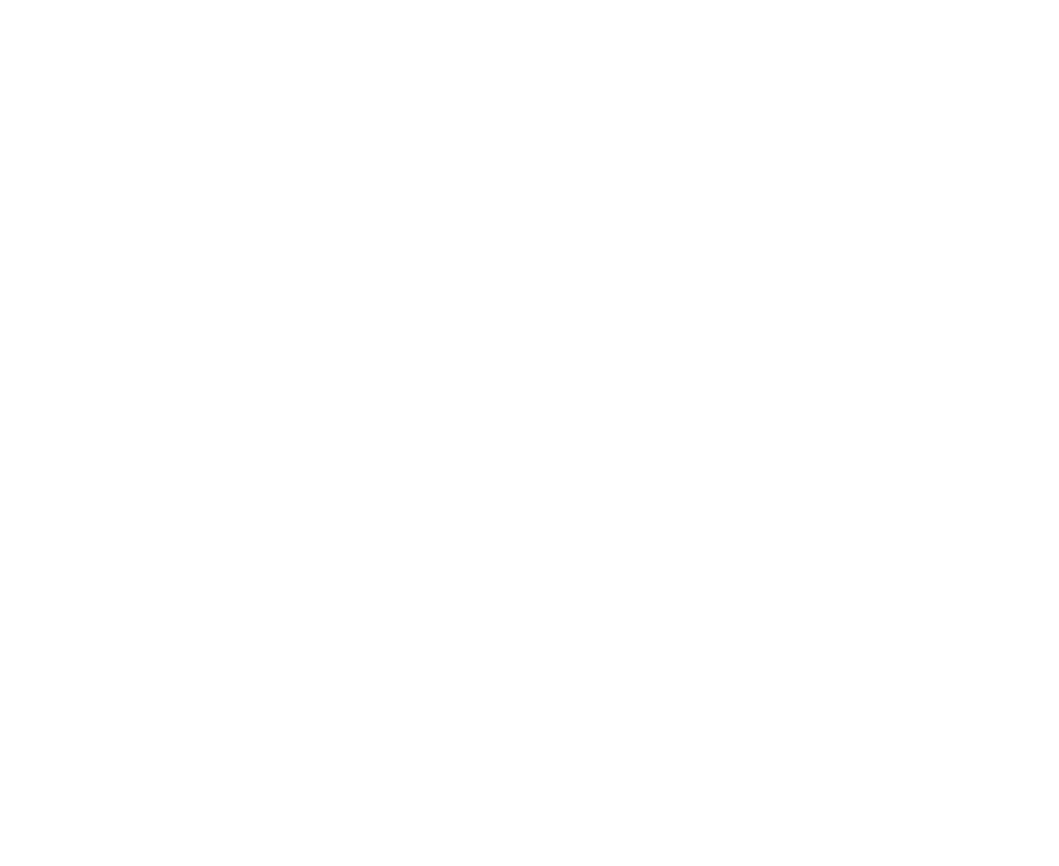
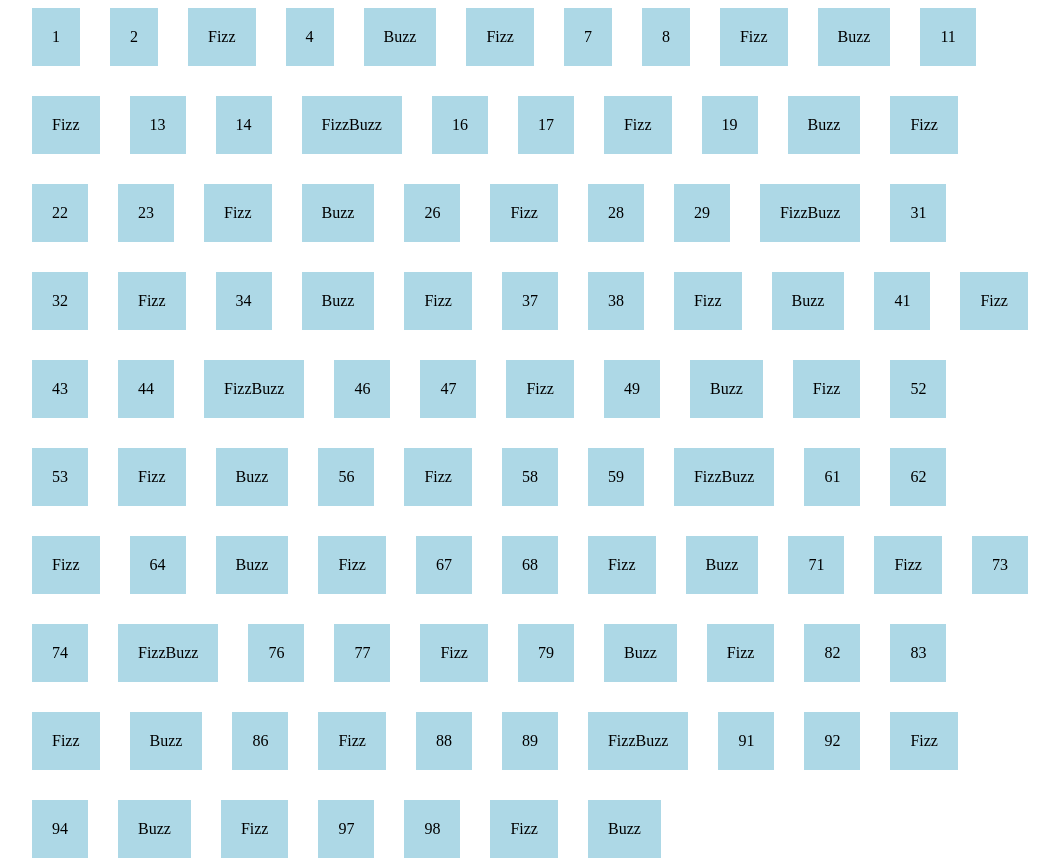
Before and after one commit to simoneditaranto/js-fizzbuzz, a plain HTML site: page index.html in a window 1280 px wide. Shown: the whole page, without its empty margins (108-1167 px from the left). Before the commit the page ends 800 px from the top, so only its background shows below. Drawn offline with Linux system fonts and the light colour scheme.

Commit message:
bonus 1 completato

```diff
--- a/css/style.css
+++ b/css/style.css
@@ -0,0 +1,18 @@
+#container{
+    display: flex;
+    flex-wrap: wrap;
+    gap: 30px;
+
+    margin: auto;
+
+    max-width: 1000px;
+}
+
+
+.square{
+    /* width: 100px;
+    height: 100px; */
+    padding: 20px;
+
+    background-color: lightblue;
+}
--- a/index.html
+++ b/index.html
@@ -12,7 +12,9 @@
 
     <body>
 
+        <div id="container">
 
+        </div>
 
         <!-- js -->
         <script src="./js/script.js"></script>
--- a/js/script.js
+++ b/js/script.js
@@ -2,21 +2,35 @@
 // ma che per i multipli di 3 stampi “Fizz” al posto del numero e per i multipli di 5 stampi “Buzz”.
 // Per i numeri che sono sia multipli di 3 che di 5 stampi “FizzBuzz”.
 
+// memorizzo i miei elementi html
+const containerElement = document.querySelector("#container");
+
+
 // creo una "lista" dei numeri da 1 a 100
 for(let i = 1; i <= 100; i++) {
+
+    // creo un nuovo elemento da aggiungere ad ogni iterazione del ciclo for
+    const newElement = document.createElement("div");
+    newElement.className = "square";
 
     if(i % 3 == 0 && i % 5 == 0) {
         // se "i" è divisibile sia per 3 che per 5
         console.log("FizzBuzz");
+        newElement.innerHTML = "FizzBuzz";
     } else if(i % 3 == 0){
         // se "i" è divisibile solo per 3
         console.log("Fizz");
+        newElement.innerHTML = "Fizz";
     } else if(i % 5 == 0){
         // se "i" è divisibile solo per 5
         console.log("Buzz");
+        newElement.innerHTML = "Buzz";
     } else {
         // se "i" non è divisibile ne per 3 ne per 5
         console.log(i);
+        newElement.innerHTML = i;
     }
 
+    containerElement.append(newElement);
+
 }
```
